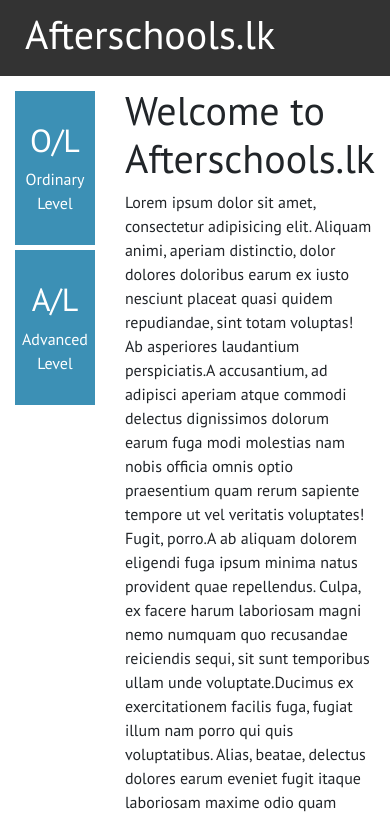
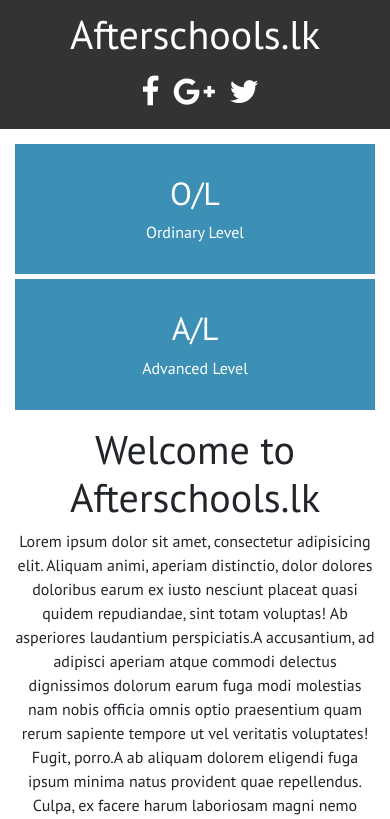
Before and after one commit to Ranjith-Suranga/afterschools.lk, a website built with webpack: page webapp/index.html in a window 390 px wide. Shown: the top 819 px of the page. Built offline with nearby package versions, Linux system fonts and the light colour scheme.

Commit message:
Fix some responsive issues with the site

```diff
--- a/src/css/style.css
+++ b/src/css/style.css
@@ -10,11 +10,28 @@
 }
 
 .container{
-
+    position: relative;
 }
 
 header{
     padding: 10px;
+}
+
+.social-media-container{
+    text-align: right;
+    padding: 10px;
+}
+
+.social-media-container i{
+    padding-left: 10px;
+}
+
+.social-media-container a{
+    color: white;
+}
+
+.social-media-container a:hover{
+    color: #007bff;
 }
 
 main>div.container{
@@ -33,6 +50,7 @@
     margin-top: 5px;
     color: white;
     text-align: center;
+    cursor: pointer;
 }
 
 footer{
@@ -46,3 +64,33 @@
 #ft-logo-container>*{
     padding-left: 20px;
 }
+
+@media all and (max-width: 768px){
+
+    header h1, #hdr-social-media-container{
+        text-align: center;
+    }
+
+}
+
+@media all and (max-width: 992px){
+
+    footer{
+        text-align: center;
+    }
+
+    #ft-social-media-container{
+        text-align: center;
+        padding: 15px;
+    }
+
+    #ft-logo-container{
+        border: none;
+    }
+
+    #content{
+        margin-top: 15px;
+        text-align: center;
+    }
+
+}
--- a/webapp/index.html
+++ b/webapp/index.html
@@ -9,7 +9,18 @@
 
 <header>
     <div class="container">
-        <h1>Afterschools.lk</h1>
+        <div class="row">
+            <div class="col col-12 col-md-3">
+                <h1>Afterschools.lk</h1>
+            </div>
+            <div class="col col-12 col-md-9">
+                <div id="hdr-social-media-container" class="social-media-container">
+                    <a href="http://facebook.com"><i class="fa fa-facebook fa-2x"></i></a>
+                    <a href="http://google.com"><i class="fa fa-google-plus fa-2x"></i></a>
+                    <a href="http://twitter.com"><i class="fa fa-twitter fa-2x"></i></a>
+                </div>
+            </div>
+        </div>
     </div>
 </header>
 
@@ -17,7 +28,7 @@
     <div class="container">
 
         <div class="row">
-            <div class="col col-md-2">
+            <div class="col col-12 col-lg-2">
                 <div class="main-nav-box">
                     <h2>O/L</h2>
                     <span>Ordinary Level</span>
@@ -28,7 +39,7 @@
                 </div>
             </div>
 
-            <div class="col col-md-10">
+            <div id="content" class="col col-12 col-lg-10">
                 <!-- Content change with the page here-->
                 <h1>Welcome to Afterschools.lk</h1>
                 <p>
@@ -46,7 +57,7 @@
 <footer>
     <div class="container">
         <div class="row">
-            <div class="col col-md-8">
+            <div class="col col-12 col-lg-4">
                 <span>
                     Copyright &copy; 2018 - Afterschools.lk
                 </span>
@@ -57,7 +68,14 @@
                 <br>
                 <span>Back to Top ^</span>
             </div>
-            <div id="ft-logo-container" class="col col-md-4">
+            <div class="col col-12 col-lg-4">
+                <div id="ft-social-media-container" class="social-media-container">
+                    <a href="http://facebook.com"><i class="fa fa-facebook fa-2x"></i></a>
+                    <a href="http://google.com"><i class="fa fa-google-plus fa-2x"></i></a>
+                    <a href="http://twitter.com"><i class="fa fa-twitter fa-2x"></i></a>
+                </div>
+            </div>
+            <div id="ft-logo-container" class="col col-12 col-lg-4">
                 <h1>AfterSchools.lk</h1>
                 <span>"Lorem ipsum dolor sit amet"</span>
             </div>
```
Also changed, not shown: webapp/dist/css/style.css.
